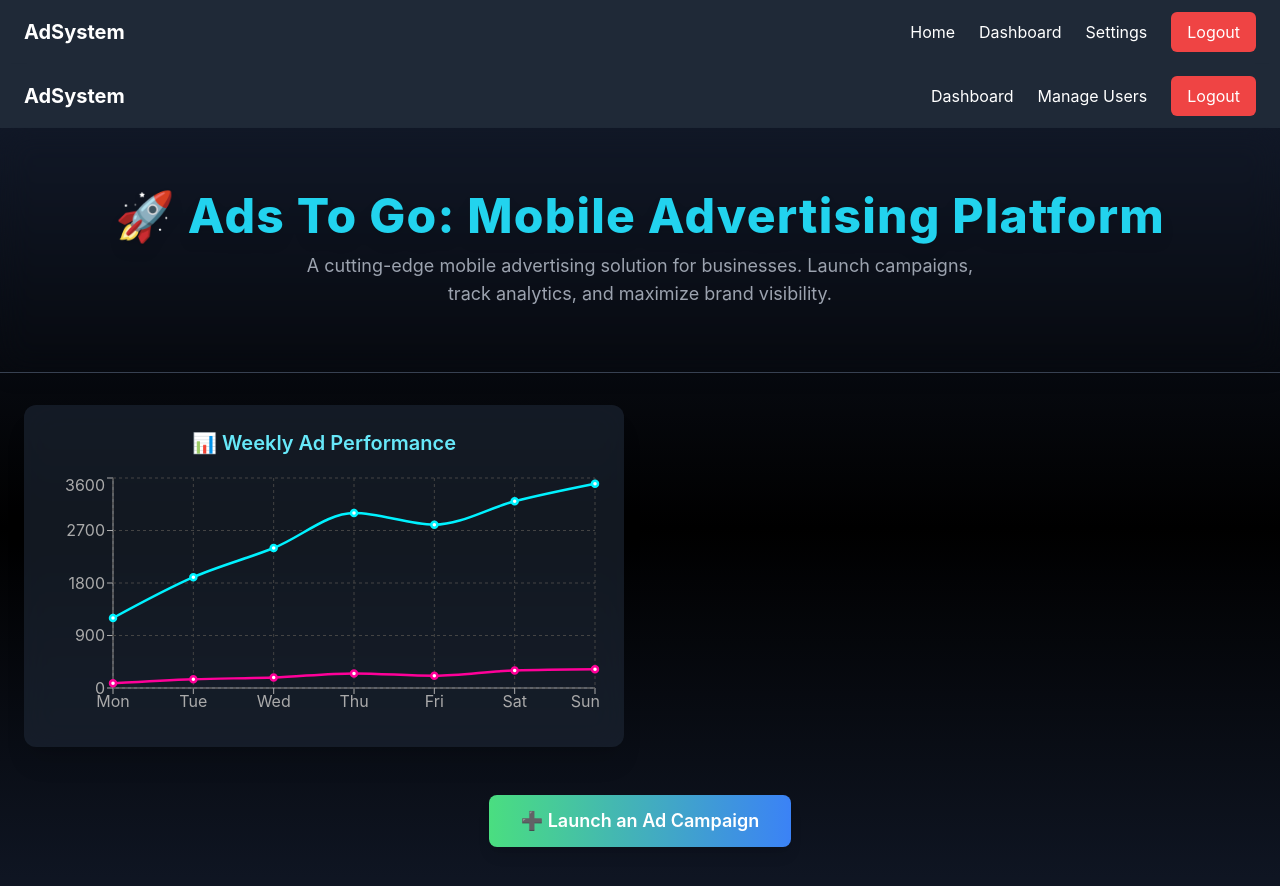
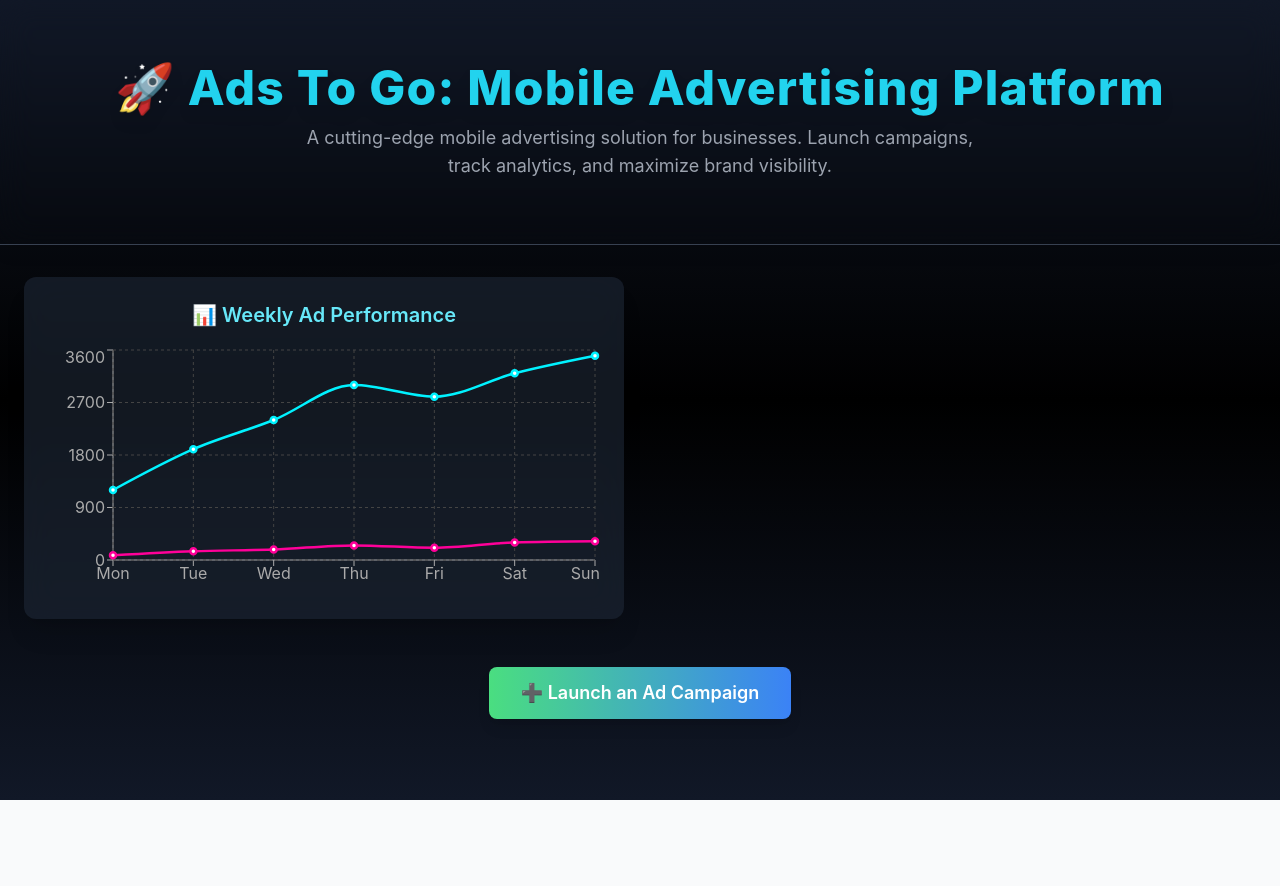
Before and after one commit to lracnaelg/Ads2Go-Client, a React (Create React App) app: page /home in a window 1280 px wide. Shown: the top 886 px of the page. After the commit the page ends 800 px from the top, so only its background shows below. Built offline with nearby package versions, Linux system fonts and the light colour scheme.

Commit message:
fix redirection (mockup)

```diff
--- a/src/App.tsx
+++ b/src/App.tsx
@@ -1,5 +1,8 @@
 import React from 'react';
 import { Routes, Route, Navigate, useLocation } from 'react-router-dom';
+import { useAuth } from './contexts/AuthContext'; // Import your useAuth hook
+
+// Import Navbars
 import UserNavbar from './components/UserNavbar';
 import AdminNavbar from './components/AdminNavbar';
 import SadminNavbar from './components/SadminNavbar'; // Add SadminNavbar
@@ -21,23 +24,30 @@ import SiteSettings from './pages/ADMIN/SiteSettings';
 import SadminDashboard from './pages/SUPERADMIN/SadminDashboard'; // Import SadminDashboard
 
 const AppContent: React.FC = () => {
+  const { user } = useAuth();  // Access the user data from context
   const location = useLocation();
 
-  // Show both navbars for design/testing
+  // List of public pages
   const hideNavbarOnRoutes = ['/login', '/register', '/verify-email'];
 
-  // Placeholder function to check user role, adjust according to your auth logic
-  const isSuperAdmin = false; // Replace with actual user role logic
+  // Don't show the navbar on the public routes
+  if (hideNavbarOnRoutes.includes(location.pathname)) {
+    return (
+      <Routes>
+        <Route path="/login" element={<Login />} />
+        <Route path="/register" element={<Register />} />
+        <Route path="/verify-email" element={<VerifyEmail />} />
+        <Route path="/" element={<Navigate to="/login" />} />
+      </Routes>
+    );
+  }
 
   return (
     <div className="min-h-screen bg-white text-black">
-      {!hideNavbarOnRoutes.includes(location.pathname) && (
-        <>
-          {/* Show the navbar based on role */}
-          {isSuperAdmin ? <SadminNavbar /> : <UserNavbar />}
-          <AdminNavbar />
-        </>
-      )}
+      {/* Show the appropriate navbar based on the user role */}
+      {user?.role === 'SUPERADMIN' && <SadminNavbar />}
+      {user?.role === 'ADMIN' && <AdminNavbar />}
+      {user?.role === 'USER' && <UserNavbar />}
 
       <Routes>
         <Route path="/login" element={<Login />} />
@@ -52,12 +62,12 @@ const AppContent: React.FC = () => {
         <Route path="/admin/users" element={<ManageUsers />} />
         <Route path="/admin/settings" element={<SiteSettings />} />
 
-        {/* Super Admin Route */}
+        {/* Super Admin Routes */}
         <Route path="/sadmin-dashboard" element={<SadminDashboard />} />
 
-        {/* Redirect */}
-        <Route path="/" element={<Navigate to="/home" replace />} />
-        <Route path="*" element={<Navigate to="/login" replace />} />
+        {/* Default redirect */}
+        <Route path="/" element={<Navigate to="/home" />} />
+        <Route path="*" element={<Navigate to="/login" />} />
       </Routes>
     </div>
   );
--- a/src/components/AdminNavbar.tsx
+++ b/src/components/AdminNavbar.tsx
@@ -17,7 +17,7 @@ const AdminNavbar: React.FC = () => {
         <Link to="/admin" className="hover:text-blue-400">AdSystem</Link>
       </div>
       <div className="space-x-6">
-        <Link to="/admin/dashboard" className="hover:text-blue-400">Dashboard</Link>
+        <Link to="/admin" className="hover:text-blue-400">Dashboard</Link>
         <Link to="/admin/users" className="hover:text-blue-400">Manage Users</Link>
         <button onClick={handleLogout} className="bg-red-500 px-4 py-2 rounded-md hover:bg-red-600">Logout</button>
       </div>
```
